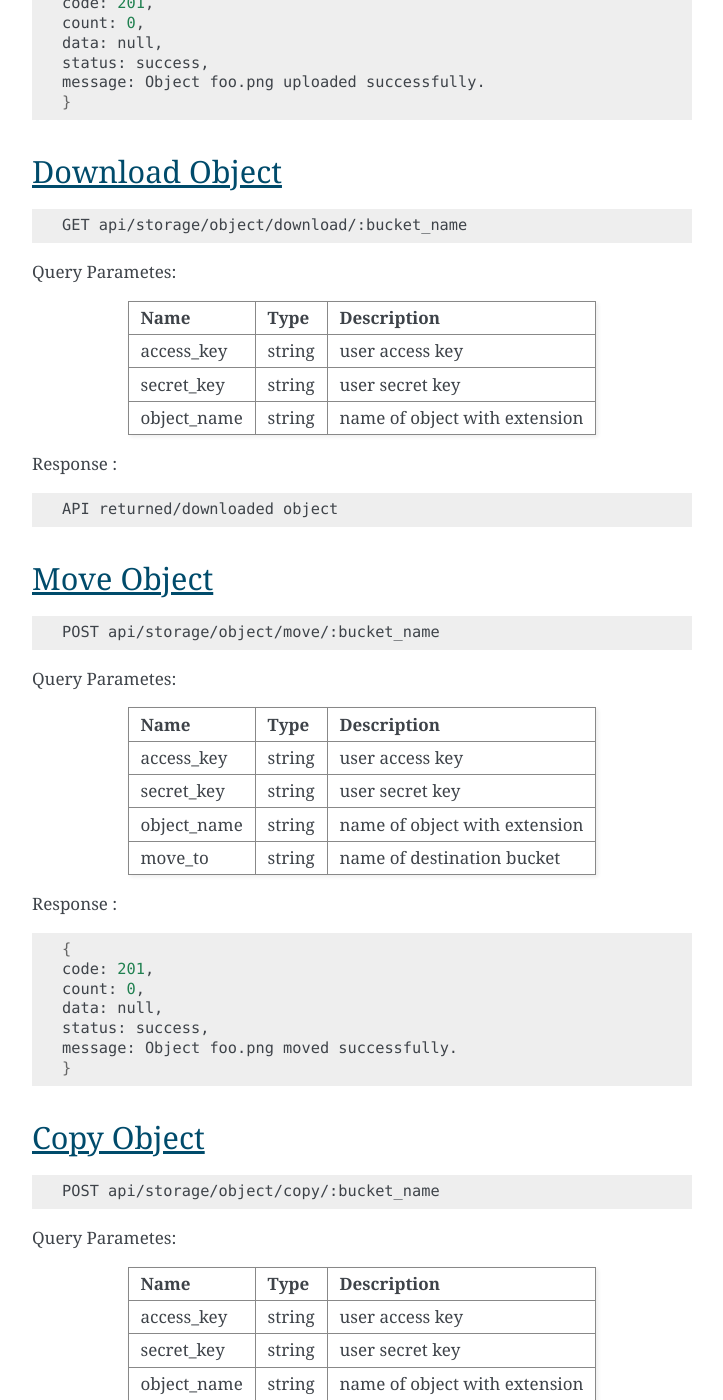
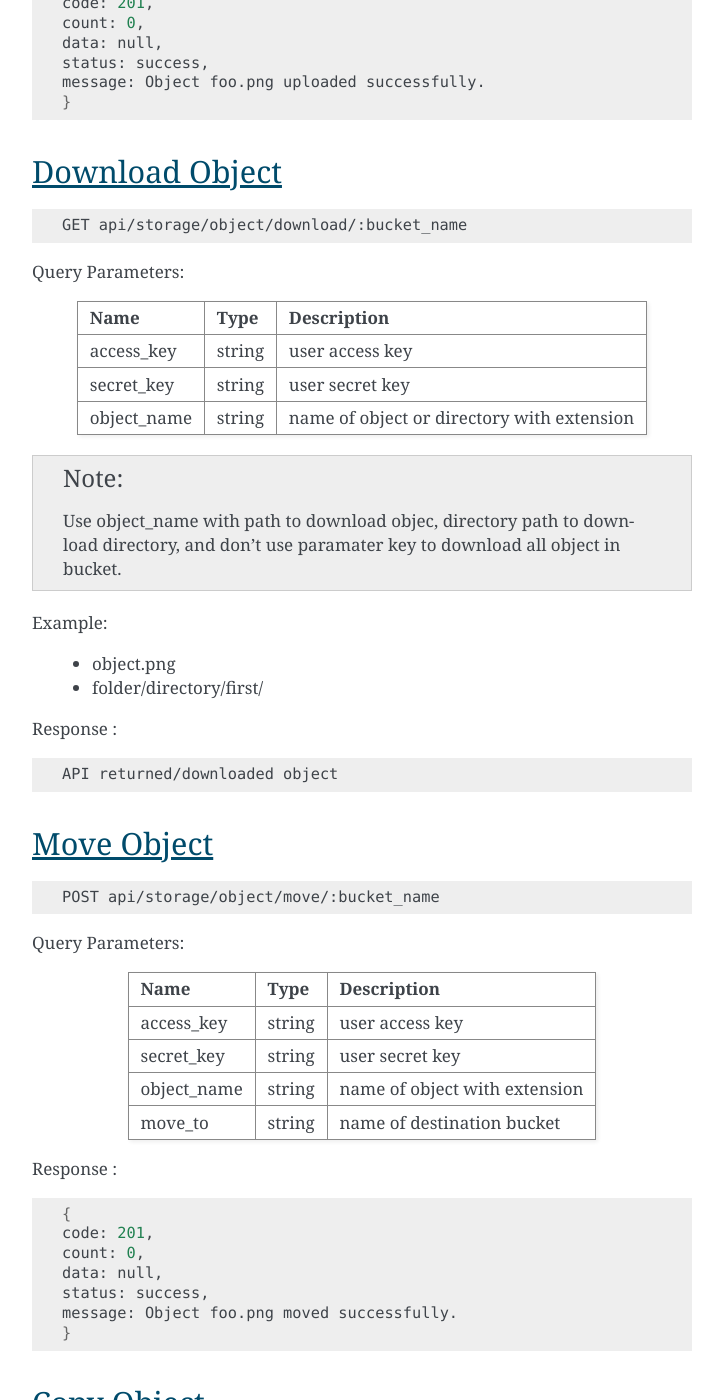
Before and after one commit to BiznetGIO/neo-obs, a Sphinx documentation site: the page built from docs/restapi/storage.rst, in a window 1280 px wide and 1400 px high, scrolled down 5836 px. Shown: the whole window, without its empty margins (388-1111 px from the left). Built offline with Sphinx 7.4.7, drawn with Linux system fonts in a browser that asks for light colours; some of the changed text lies outside the part shown.

Commit message:
Update: update download documentation

```diff
--- a/docs/restapi/storage.rst
+++ b/docs/restapi/storage.rst
@@ -11,7 +11,7 @@ Get List Buckets
 
     GET api/storage/list
 
-Query Parametes:
+Query Parameters:
 
 ===========  =======   ===========================
 Name         Type      Description
@@ -47,7 +47,7 @@ Get List Objects
 
     GET api/storage/list
 
-Query Parametes:
+Query Parameters:
 
 ===========  =======   ===========================
 Name         Type      Description
@@ -91,7 +91,7 @@ Get Bucket Info
 
     GET api/storage/bucket/:bucket_name
 
-Query Parametes:
+Query Parameters:
 
 ===========  =======   ===========================
 Name         Type      Description
@@ -131,7 +131,7 @@ Create New Bucket
 
     POST api/storage/bucket/:bucket_name
 
-Query Parametes:
+Query Parameters:
 
 ===========  =======   ===========================
 Name         Type      Description
@@ -159,7 +159,7 @@ Delete Bucket
 
     DELETE api/storage/bucket/:bucket_name
 
-Query Parametes:
+Query Parameters:
 
 ===========  =======   ===========================
 Name         Type      Description
@@ -199,7 +199,7 @@ Get Object Info
 
     GET api/storage/object/:bucket_name
 
-Query Parametes:
+Query Parameters:
 
 ===========  =======   =============================
 Name         Type      Description
@@ -235,7 +235,7 @@ Delete Object
 
     DELETE api/storage/object/:bucket_name
 
-Query Parametes:
+Query Parameters:
 
 ===========  =======   =============================
 Name         Type      Description
@@ -276,7 +276,7 @@ Upload Object
 
     POST api/storage/object/upload/:bucket_name
 
-Query Parametes:
+Query Parameters:
 
 ===========  =======   =============================
 Name         Type      Description
@@ -307,15 +307,24 @@ Download Object
 
     GET api/storage/object/download/:bucket_name
 
-Query Parametes:
+Query Parameters:
 
 ===========  =======   =============================
 Name         Type      Description
 ===========  =======   =============================
 access_key   string    user access key
 secret_key   string    user secret key
-object_name  string    name of object with extension
+object_name  string    name of object or directory with extension
 ===========  =======   =============================
+
+.. Note::
+    Use object_name with path to download objec, directory path to download directory, and don't use paramater key to download all object in bucket.
+
+Example:
+
+    * object.png
+
+    * folder/directory/first/
 
 Response :
 
@@ -330,7 +339,7 @@ Move Object
 
     POST api/storage/object/move/:bucket_name
 
-Query Parametes:
+Query Parameters:
 
 ===========  =======   =============================
 Name         Type      Description
@@ -360,7 +369,7 @@ Copy Object
 
     POST api/storage/object/copy/:bucket_name
 
-Query Parametes:
+Query Parameters:
 
 ===========  =======   =============================
 Name         Type      Description
@@ -390,7 +399,7 @@ Get Usage
 
     GET api/storage/usage
 
-Query Parametes:
+Query Parameters:
 
 ===========  =======   =============================
 Name         Type      Description
@@ -428,7 +437,7 @@ Create New Directory
 
     POST api/storage/mkdir/:bucket_name
 
-Query Parametes:
+Query Parameters:
 
 ===========  =======   =============================
 Name         Type      Description
@@ -472,7 +481,7 @@ Get URL Object
 
     GET api/storage/presign/:bucket_name/:object_name
 
-Query Parametes:
+Query Parameters:
 
 ===========  =======   =============================
 Name         Type      Description
@@ -500,7 +509,7 @@ Set ACL
 
     GET api/storage/acl
 
-Query Parametes:
+Query Parameters:
 
 ===========  =======   =============================
 Name         Type      Description
```
Also changed, not shown: 1 other file.
